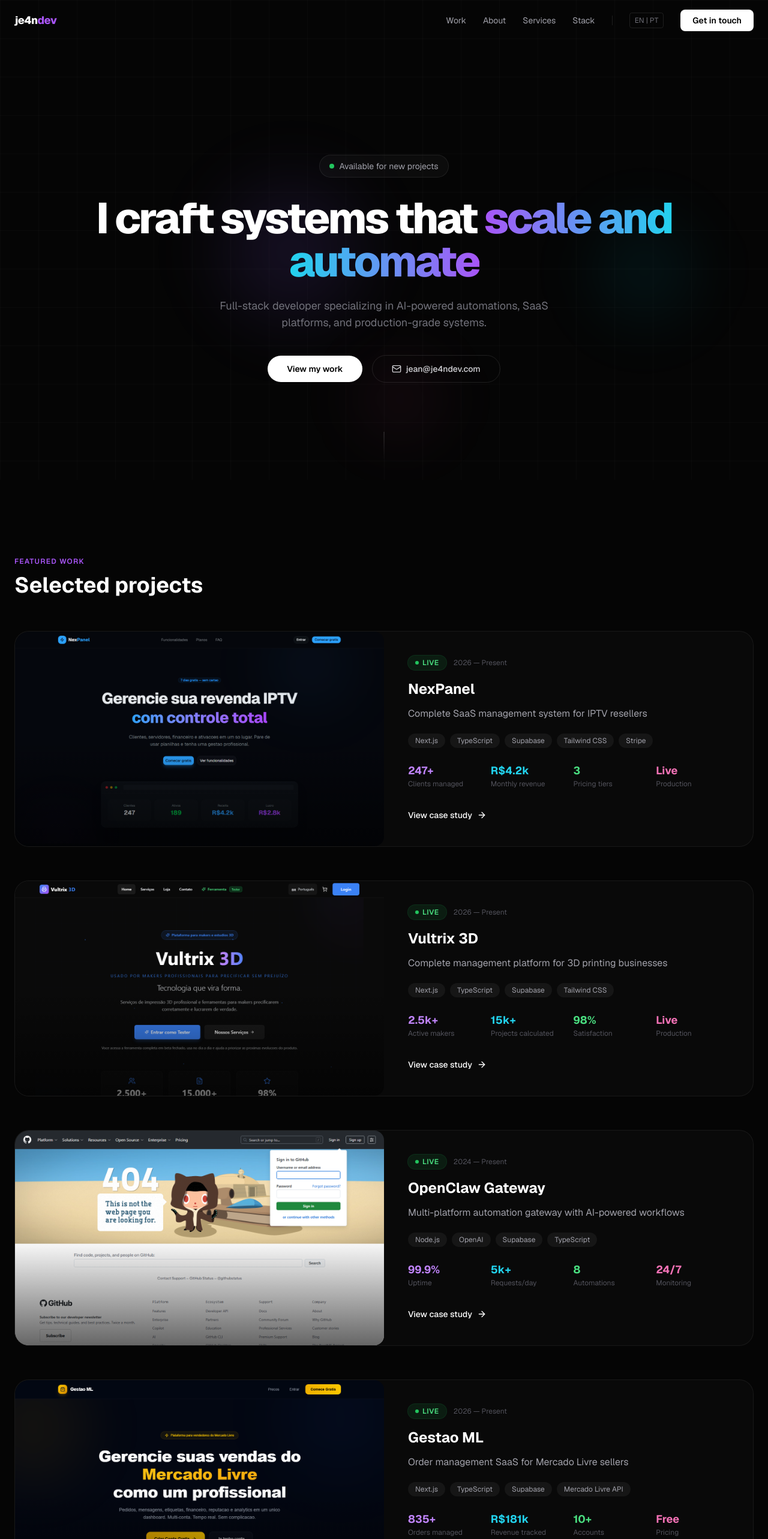
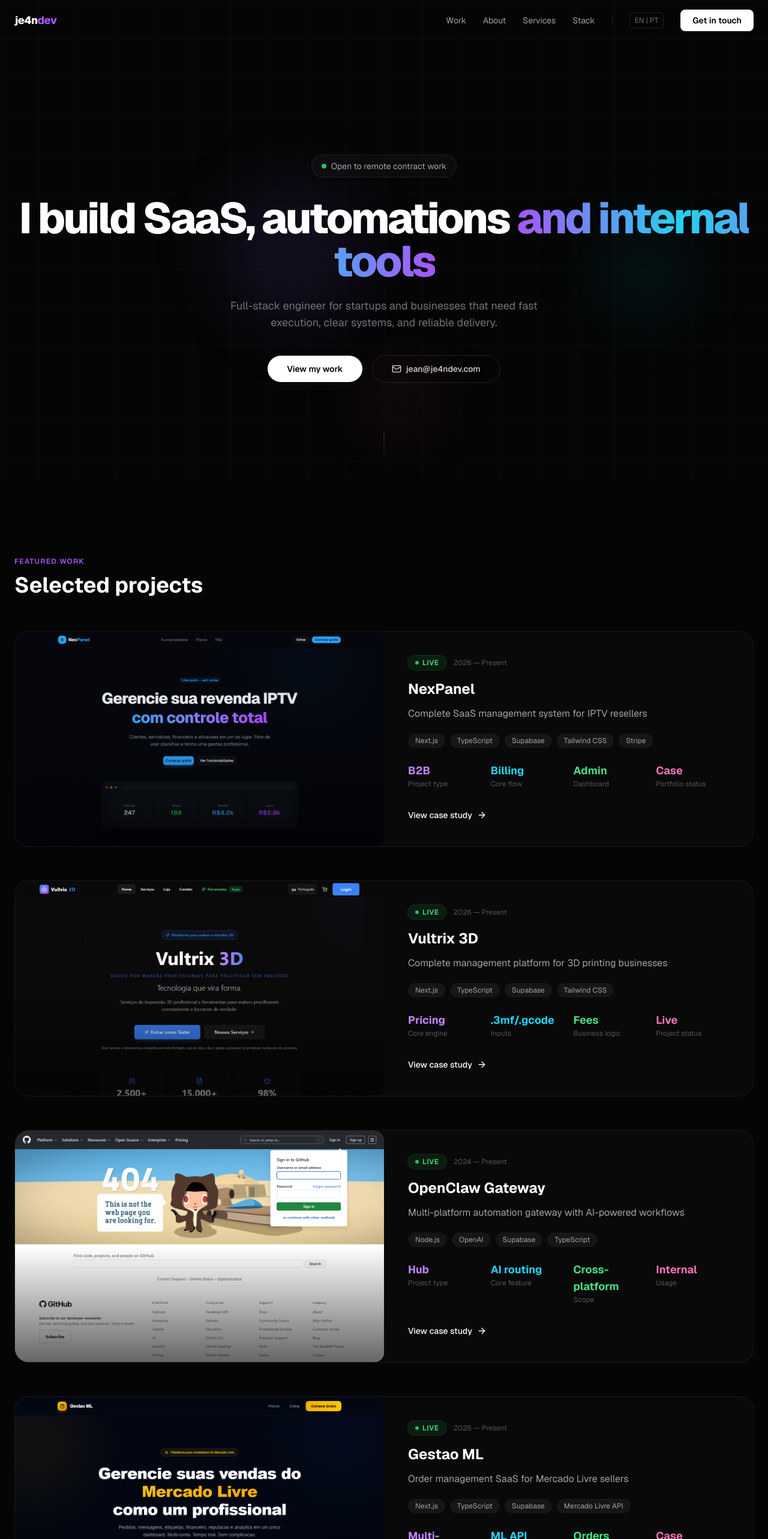
Before and after one commit to JE4NVRG/jeanvargas.dev, a Next.js app: page / in a window 1280 px wide. Shown: the top 2566 px of the page at 60% size. Built offline with nearby package versions, Linux system fonts and the light colour scheme.

Commit message:
refine positioning and clean public proof signals

```diff
--- a/src/app/layout.tsx
+++ b/src/app/layout.tsx
@@ -99,7 +99,7 @@ export default function RootLayout({
                 "https://avatars.githubusercontent.com/u/106420077?v=4",
               sameAs: [
                 "https://github.com/JE4NVRG",
-                "https://www.linkedin.com/in/jean-carlos-vargas-93bbb31b4/",
+                "https://www.linkedin.com/in/je4ndev/",
               ],
               knowsAbout: [
                 "Next.js",
--- a/src/app/page.tsx
+++ b/src/app/page.tsx
@@ -1,6 +1,5 @@
 import { Hero } from "@/components/sections/hero";
 import { FeaturedWork } from "@/components/sections/featured-work";
-import { Testimonials } from "@/components/sections/testimonials";
 import { About } from "@/components/sections/about";
 import { TechStack } from "@/components/sections/tech-stack";
 import { Services } from "@/components/sections/services";
@@ -11,7 +10,6 @@ export default function Home() {
     <main>
       <Hero />
       <FeaturedWork />
-      <Testimonials />
       <About />
       <TechStack />
       <Services />
--- a/src/components/layout/footer.tsx
+++ b/src/components/layout/footer.tsx
@@ -31,7 +31,7 @@ export function Footer() {
             <Github size={18} />
           </a>
           <a
-            href="https://www.linkedin.com/in/jean-carlos-vargas-93bbb31b4/"
+            href="https://www.linkedin.com/in/je4ndev/"
             target="_blank"
             rel="noopener noreferrer"
             className="text-zinc-600 hover:text-white transition-colors"
--- a/src/components/sections/about.tsx
+++ b/src/components/sections/about.tsx
@@ -87,7 +87,7 @@ export function About() {
                   <ExternalLink className="h-3 w-3" />
                 </a>
                 <a
-                  href="https://www.linkedin.com/in/jean-carlos-vargas-93bbb31b4/"
+                  href="https://www.linkedin.com/in/je4ndev/"
                   target="_blank"
                   rel="noopener noreferrer"
                   className="inline-flex items-center gap-2 rounded-full border border-white/[0.08] px-5 py-2.5 text-sm text-zinc-400 transition-colors hover:border-white/[0.15] hover:text-white"
--- a/src/data/projects.ts
+++ b/src/data/projects.ts
@@ -25,10 +25,10 @@ export const projects: Project[] = [
       pt: "Construi uma plataforma completa de gestao com rastreamento de clientes, monitoramento de creditos de servidor, controle financeiro automatizado, permissoes de equipe e dashboard inteligente — substituindo planilhas por gestao profissional.",
     },
     metrics: [
-      { value: "247+", label: { en: "Clients managed", pt: "Clientes gerenciados" }, color: "purple" },
-      { value: "R$4.2k", label: { en: "Monthly revenue", pt: "Receita mensal" }, color: "cyan" },
-      { value: "3", label: { en: "Pricing tiers", pt: "Planos" }, color: "green" },
-      { value: "Live", label: { en: "Production", pt: "Producao" }, color: "pink" },
+      { value: "B2B", label: { en: "Project type", pt: "Tipo" }, color: "purple" },
+      { value: "Billing", label: { en: "Core flow", pt: "Fluxo principal" }, color: "cyan" },
+      { value: "Admin", label: { en: "Dashboard", pt: "Dashboard" }, color: "green" },
+      { value: "Case", label: { en: "Portfolio status", pt: "Status no portfólio" }, color: "pink" },
     ],
     links: {
       live: "https://nexpanel.je4ndev.com",
@@ -61,10 +61,10 @@ export const projects: Project[] = [
       pt: "Construi uma plataforma SaaS completa com calculo automatizado de custos a partir de arquivos de impressao, integracao de taxas de marketplace, gestao de estoque e dashboards financeiros — ajudando makers a precificar corretamente e lucrar.",
     },
     metrics: [
-      { value: "2.5k+", label: { en: "Active makers", pt: "Makers ativos" }, color: "purple" },
-      { value: "15k+", label: { en: "Projects calculated", pt: "Projetos calculados" }, color: "cyan" },
-      { value: "98%", label: { en: "Satisfaction", pt: "Satisfacao" }, color: "green" },
-      { value: "Live", label: { en: "Production", pt: "Producao" }, color: "pink" },
+      { value: "Pricing", label: { en: "Core engine", pt: "Motor principal" }, color: "purple" },
+      { value: ".3mf/.gcode", label: { en: "Inputs", pt: "Entradas" }, color: "cyan" },
+      { value: "Fees", label: { en: "Business logic", pt: "Lógica de negócio" }, color: "green" },
+      { value: "Live", label: { en: "Project status", pt: "Status do projeto" }, color: "pink" },
     ],
     links: {
       live: "https://www.vultrix3d.com.br",
@@ -98,10 +98,10 @@ export const projects: Project[] = [
       pt: "Construi um gateway centralizado com roteamento por IA, workflows automatizados e monitoramento abrangente que roda 24/7 com 99.9% de uptime.",
     },
     metrics: [
-      { value: "99.9%", label: { en: "Uptime", pt: "Uptime" }, color: "purple" },
-      { value: "5k+", label: { en: "Requests/day", pt: "Requests/dia" }, color: "cyan" },
-      { value: "8", label: { en: "Automations", pt: "Automacoes" }, color: "green" },
-      { value: "24/7", label: { en: "Monitoring", pt: "Monitoramento" }, color: "pink" },
+      { value: "Hub", label: { en: "Project type", pt: "Tipo" }, color: "purple" },
+      { value: "AI routing", label: { en: "Core feature", pt: "Destaque" }, color: "cyan" },
+      { value: "Cross-platform", label: { en: "Scope", pt: "Escopo" }, color: "green" },
+      { value: "Internal", label: { en: "Usage", pt: "Uso" }, color: "pink" },
     ],
     links: {
       github: "https://github.com/JE4NVRG/openclaw-gateway",
@@ -134,9 +134,9 @@ export const projects: Project[] = [
       pt: "Construi um bot WhatsApp com IA que lida com 100% das consultas rotineiras automaticamente, com um painel de gestao para monitorar conversas e dados de CNPJ.",
     },
     metrics: [
-      { value: "100%", label: { en: "Automated", pt: "Automatizado" }, color: "green" },
-      { value: "MVP", label: { en: "Validated", pt: "Validado" }, color: "cyan" },
-      { value: "Active", label: { en: "User base", pt: "Base ativa" }, color: "purple" },
+      { value: "MVP", label: { en: "Project status", pt: "Status do projeto" }, color: "green" },
+      { value: "WhatsApp", label: { en: "Core channel", pt: "Canal principal" }, color: "cyan" },
+      { value: "AI bot", label: { en: "Core feature", pt: "Destaque" }, color: "purple" },
     ],
     links: {
       github: "https://github.com/JE4NVRG/mepchat",
@@ -168,10 +168,10 @@ export const projects: Project[] = [
       pt: "Construi um SaaS multi-conta com gestao de pedidos, financeiro em tempo real com taxas do ML, etiquetas automaticas, chat com compradores e alertas de reputacao — tudo em um dashboard profissional.",
     },
     metrics: [
-      { value: "835+", label: { en: "Orders managed", pt: "Pedidos gerenciados" }, color: "purple" },
-      { value: "R$181k", label: { en: "Revenue tracked", pt: "Faturamento" }, color: "cyan" },
-      { value: "10+", label: { en: "Accounts", pt: "Contas" }, color: "green" },
-      { value: "Free", label: { en: "Pricing", pt: "Gratis" }, color: "pink" },
+      { value: "Multi-account", label: { en: "Scope", pt: "Escopo" }, color: "purple" },
+      { value: "ML API", label: { en: "Integration", pt: "Integração" }, color: "cyan" },
+      { value: "Orders", label: { en: "Core workflow", pt: "Fluxo principal" }, color: "green" },
+      { value: "Case", label: { en: "Portfolio status", pt: "Status no portfólio" }, color: "pink" },
     ],
     links: {
       live: "https://gestaoml.je4ndev.com",
@@ -205,9 +205,9 @@ export const projects: Project[] = [
     },
     metrics: [
       { value: "8+", label: { en: "Leagues", pt: "Ligas" }, color: "purple" },
-      { value: "Live", label: { en: "Real-time", pt: "Tempo real" }, color: "green" },
-      { value: "27+", label: { en: "Goals/day", pt: "Gols/dia" }, color: "cyan" },
-      { value: "24/7", label: { en: "Tracking", pt: "Monitoramento" }, color: "pink" },
+      { value: "Live", label: { en: "Data feed", pt: "Feed de dados" }, color: "green" },
+      { value: "UI", label: { en: "Project type", pt: "Tipo" }, color: "cyan" },
+      { value: "Demo", label: { en: "Status", pt: "Status" }, color: "pink" },
     ],
     links: {
       live: "https://hypefc.je4ndev.com",
--- a/src/i18n/translations/en.ts
+++ b/src/i18n/translations/en.ts
@@ -7,11 +7,11 @@ export const en = {
     contact: "Get in touch",
   },
   hero: {
-    badge: "Available for new projects",
-    title: "I craft systems that",
-    titleHighlight: "scale and automate",
+    badge: "Open to remote contract work",
+    title: "I build SaaS, automations",
+    titleHighlight: "and internal tools",
     subtitle:
-      "Full-stack developer specializing in AI-powered automations, SaaS platforms, and production-grade systems.",
+      "Full-stack engineer for startups and businesses that need fast execution, clear systems, and reliable delivery.",
     cta: "View my work",
     email: "jean@je4ndev.com",
   },
@@ -24,8 +24,8 @@ export const en = {
   about: {
     label: "About",
     name: "Jean Carlos Vargas",
-    bio: "Full-stack developer and Founder of Vultrix 3D. Building production systems for over 10 years — from SaaS platforms to AI-powered bots, API integrations, smart contracts, and automation pipelines. Based in Paranavaí, Brazil, working globally.",
-    experience: "10+ years",
+    bio: "Full-stack engineer focused on SaaS, internal tools and AI automations. I work across frontend, backend, APIs, auth, payments and deployment — with a strong business/operations background from building and running companies before software. Based in Paranavaí, Brazil, available for remote work worldwide.",
+    experience: "5+ years in software",
   },
   stack: {
     label: "Tech Stack",
@@ -55,7 +55,7 @@ export const en = {
   contact: {
     title: "Let's build something",
     titleHighlight: "extraordinary",
-    subtitle: "Have a project in mind? I'd love to hear about it.",
+    subtitle: "Tell me what you're building and where you're blocked — I can help with SaaS, internal tools and AI automations.",
     whatsapp: "WhatsApp",
   },
   footer: {
--- a/src/i18n/translations/pt.ts
+++ b/src/i18n/translations/pt.ts
@@ -9,10 +9,10 @@ export const pt: Translations = {
     contact: "Entre em contato",
   },
   hero: {
-    badge: "Disponivel para novos projetos",
-    title: "Eu construo sistemas que",
-    titleHighlight: "escalam e automatizam",
-    subtitle: "Desenvolvedor full-stack especializado em automacoes com IA, plataformas SaaS e sistemas de producao.",
+    badge: "Disponivel para contratos remotos",
+    title: "Eu construo SaaS, automacoes",
+    titleHighlight: "e ferramentas internas",
+    subtitle: "Engenheiro full-stack para startups e empresas que precisam de execucao rapida, sistemas claros e entrega confiavel.",
     cta: "Ver meu trabalho",
     email: "jean@je4ndev.com",
   },
@@ -25,8 +25,8 @@ export const pt: Translations = {
   about: {
     label: "Sobre",
     name: "Jean Carlos Vargas",
-    bio: "Desenvolvedor full-stack e Fundador da Vultrix 3D. Construindo sistemas em producao ha mais de 10 anos — de plataformas SaaS a bots com IA, integracoes de APIs, contratos inteligentes e pipelines de automacao. Baseado em Paranavaí, Brasil, trabalhando globalmente.",
-    experience: "10+ anos",
+    bio: "Engenheiro full-stack focado em SaaS, ferramentas internas e automacoes com IA. Trabalho em frontend, backend, APIs, auth, pagamentos e deploy — com uma base forte de negocio/operacao por ter construido e operado empresas antes do software. Baseado em Paranavaí, Brasil, disponivel para trabalho remoto no mundo todo.",
+    experience: "5+ anos em software",
   },
   stack: {
     label: "Tech Stack",
@@ -56,7 +56,7 @@ export const pt: Translations = {
   contact: {
     title: "Vamos construir algo",
     titleHighlight: "extraordinario",
-    subtitle: "Tem um projeto em mente? Adoraria ouvir sobre.",
+    subtitle: "Me conta o que voce esta construindo e onde esta travado — posso ajudar com SaaS, ferramentas internas e automacoes com IA.",
     whatsapp: "WhatsApp",
   },
   footer: {
```
Also changed, not shown: 1 other file (tests, documents, lock files or other folders).
